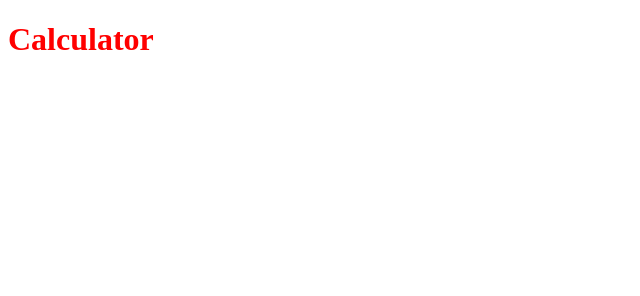
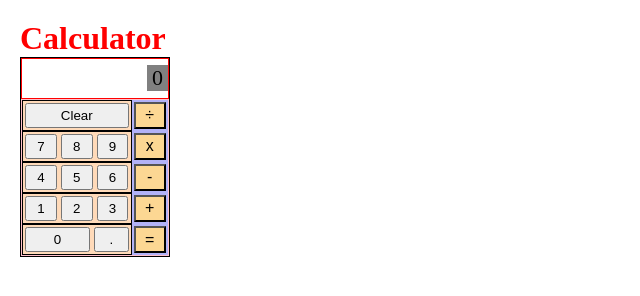
Before and after one commit to daimyo-rb/calculator, a plain HTML site: page index.html in a window 1280 px wide. Shown: the whole page, without its empty margins (0-640 px from the left). Drawn offline with Linux system fonts and the light colour scheme.

Commit message:
Add calculator UI in html and css

```diff
--- a/index.html
+++ b/index.html
@@ -9,5 +9,45 @@
 </head>
 <body>
     <h1>Calculator</h1>
+    <div class="calculator">
+        <div class="topBottom">
+            <div class="top">
+                <p class="display">0</p>
+            </div>
+            <div class="bottom">
+                <div class="leftButtons">
+                    <div class="leftRow">
+                        <button class="clear">Clear</button>
+                    </div>
+                    <div class="leftRow">
+                        <button class="digit">7</button>
+                        <button class="digit">8</button>
+                        <button class="digit">9</button>
+                    </div>
+                    <div class="leftRow">
+                        <button class="digit">4</button>
+                        <button class="digit">5</button>
+                        <button class="digit">6</button>
+                    </div>
+                    <div class="leftRow">
+                        <button class="digit">1</button>
+                        <button class="digit">2</button>
+                        <button class="digit">3</button>
+                    </div>
+                    <div class="leftRow">
+                        <button class="zero">0</button>
+                        <button class="decimal">.</button>
+                    </div>
+                </div>
+                <div class="rightButtons">
+                    <button class="operator">÷</button>
+                    <button class="operator">x</button>
+                    <button class="operator">-</button>
+                    <button class="operator">+</button>
+                    <button class="operator">=</button>
+                </div>
+            </div>
+        </div>
+    </div>
 </body>
 </html>
--- a/script.js
+++ b/script.js
@@ -1 +1,38 @@
 console.log('loaded');
+function add(num1, num2){
+    return num1 + num2;
+}
+function subtract(num1, num2){
+    return num1 - num2;
+}
+function multiply(num1, num2){
+    return num1 * num2;
+}
+function divide(num1, num2){
+    return num1 / num2;
+}
+function operate(num1, num2, operator){
+    if (operator === '+') return add(num1, num2);
+    if (operator === '-') return subtract(num1, num2);
+    if (operator === '*') return multiply(num1, num2);
+    if (operator === '/') return divide(num1, num2);
+}
+function updateDisplay(arg){
+    let display = document.querySelector('.display');
+    display.innerText = arg;
+}
+function clearDisplay(){
+    updateDisplay('0');
+}
+
+let arg1;
+let arg2;
+let operator;
+
+function buttonHandler(e){
+    console.log(e);
+}
+let buttons = document.querySelectorAll('button');
+buttons.forEach((button) => {
+    button.addEventListener('click', buttonHandler);
+})
--- a/stylesheet.css
+++ b/stylesheet.css
@@ -1,3 +1,82 @@
+* {
+    margin: 0px;
+    padding: 0px;
+    box-sizing: border-box;
+}
+body {
+    padding: 20px;
+}
 h1 {
     color: red;
+    /* margin: 20px; */
 }
+p {
+    margin: 0px;
+    padding: 0px;
+}
+.calculator {
+    width: 150px;
+    height: 200px;
+    border: 1px solid black;
+}
+.topBottom {
+    display: flex;
+    flex-direction: column;
+    height: 100%;
+}
+.top {
+    border: 1px solid red;
+    flex: 1;
+    display: flex;
+    align-items: center;
+    justify-content: right;
+}
+.display {
+    font-size: 22px;
+    text-align: right;
+    background-color: grey;
+    padding: 0px 5px;
+}
+.bottom {
+    border: 1px solid pink;
+    flex: 4;
+    display: flex;
+}
+.leftButtons {
+    flex: 3;
+    background-color: peachpuff;
+    flex-direction: column;
+    display: flex;
+}
+.leftRow {
+    flex: 1;
+    border: 1px solid black;
+    display: flex;
+}
+.clear {
+    flex: 1;
+}
+.digit {
+    flex: 1;
+}
+.zero {
+    flex: 2;
+}
+.decimal {
+    flex: 1;
+}
+.rightButtons {
+    flex: 1;
+    background-color: rgba(175, 175, 247, 0.959);
+    display: flex;
+    flex-direction: column;
+}
+.operator {
+    flex: 1;
+    font-size: 16px;
+    background-color: rgb(252, 215, 147);
+}
+
+button {
+    margin: 2px;
+}
```
